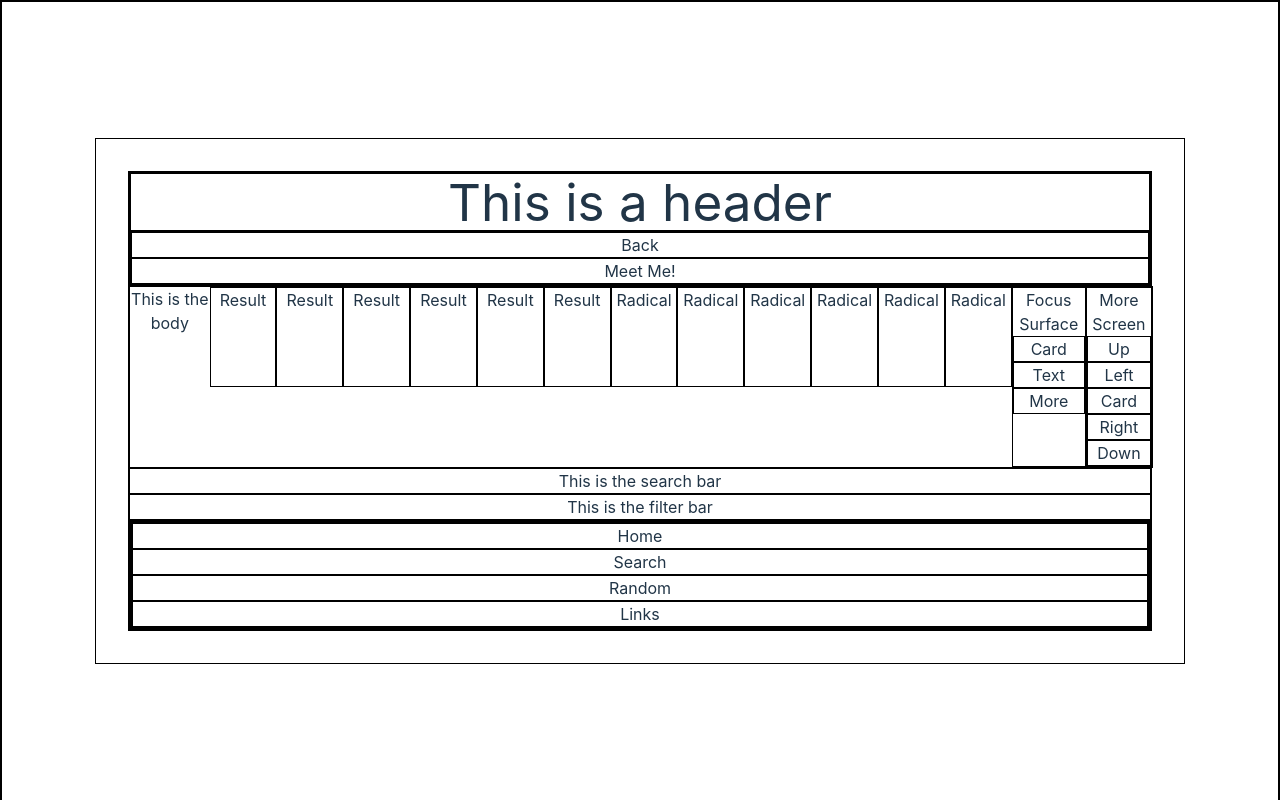
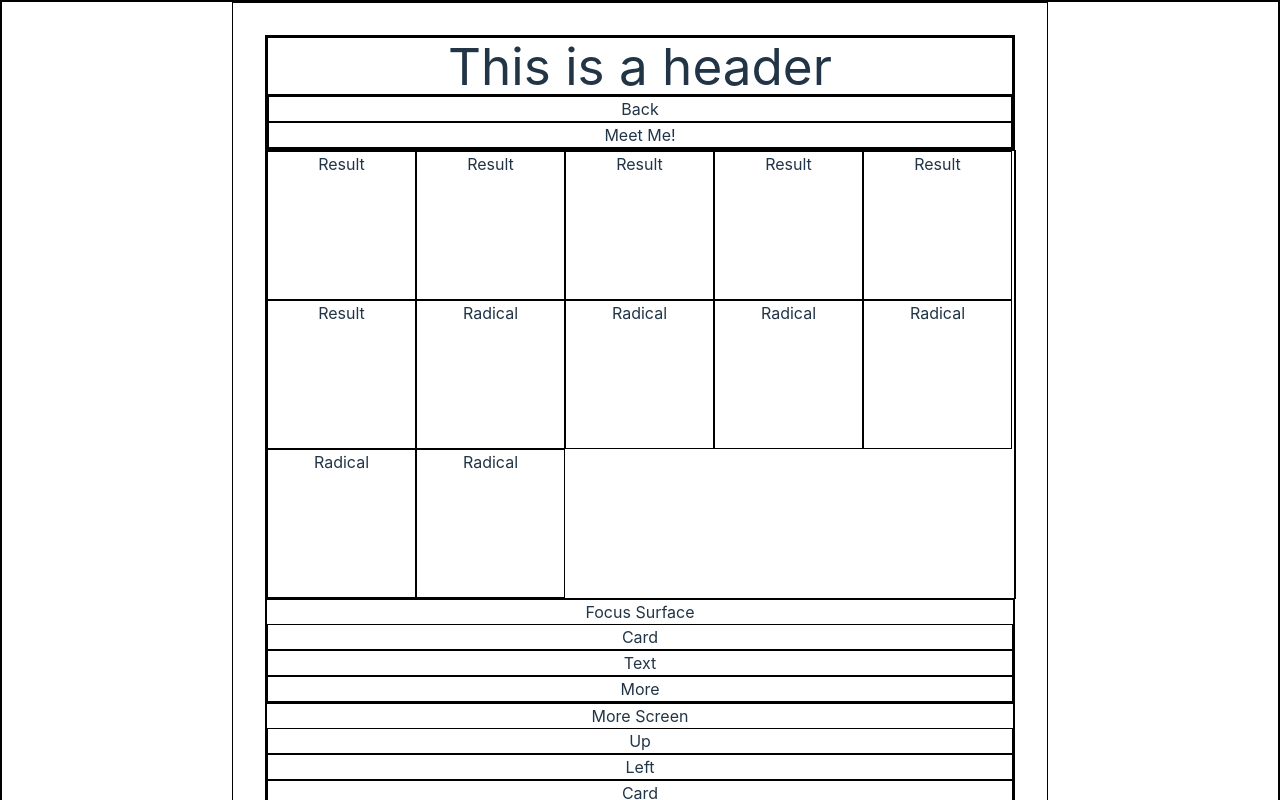
Before and after one commit to billydean/dean-chinese-vue, a Vue app: page / in a window 1280 px wide. Shown: the top 800 px of the page. Built offline with nearby package versions, Linux system fonts and the light colour scheme.

Commit message:
didn't commit these from last time--catching up laptop so we can start

```diff
--- a/src/App.vue
+++ b/src/App.vue
@@ -12,7 +12,7 @@
 <template>
   <div class="desk">
   <Header />
-  <div class="card-deck">This is the body
+  <div class="card-deck">
     <Result />
     <Result />
     <Result />
@@ -25,9 +25,9 @@
     <Radical />
     <Radical />
     <Radical />
-    <Spotlight />
+  </div>
+      <Spotlight />
     <SimilarScreen />
-  </div>
   <Search />
   <Filter />
   <Footer />
@@ -36,10 +36,13 @@
 
 <style scoped>
   .desk {
-    width: 80vw;
+    width: 750px;
+    display: flex;
+    flex-direction: column;
   }
   .card-deck {
     display: flex;
-    width: 80vw;
+    width: 750px;
+    flex-wrap: wrap;
   }
 </style>
--- a/src/components/HelloWorld.vue
+++ /dev/null
@@ -1,42 +0,0 @@
-<script setup lang="ts">
-import { ref } from 'vue'
-
-defineProps<{ msg: string }>()
-
-const count = ref(0)
-</script>
-
-<template>
-  <header>
-    <h1>This is a header</h1>
-  </header>
-
-  <h1>{{ msg }}</h1>
-
-  <div class="card">
-    <button type="button" @click="count++">count is {{ count }}</button>
-    <p>
-      Edit
-      <code>components/HelloWorld.vue</code> to test HMR
-    </p>
-  </div>
-
-  <p>
-    Check out
-    <a href="https://vuejs.org/guide/quick-start.html#local" target="_blank"
-      >create-vue</a
-    >, the official Vue + Vite starter
-  </p>
-  <p>
-    Install
-    <a href="https://github.com/vuejs/language-tools" target="_blank">Volar</a>
-    in your IDE for a better DX
-  </p>
-  <p class="read-the-docs">Click on the Vite and Vue logos to learn more</p>
-</template>
-
-<style scoped>
-.read-the-docs {
-  color: #888;
-}
-</style>
--- a/src/style.css
+++ b/src/style.css
@@ -66,8 +66,8 @@ button:focus-visible {
 }
 
 .card {
-  width: 100px;
-  height: 100px;
+  width: 149px;
+  height: 149px;
 }
 
 #app {
```
Also changed, not shown: src/components/Filter.vue (+6 -2 lines), src/components/Footer.vue (+6 -2 lines).
